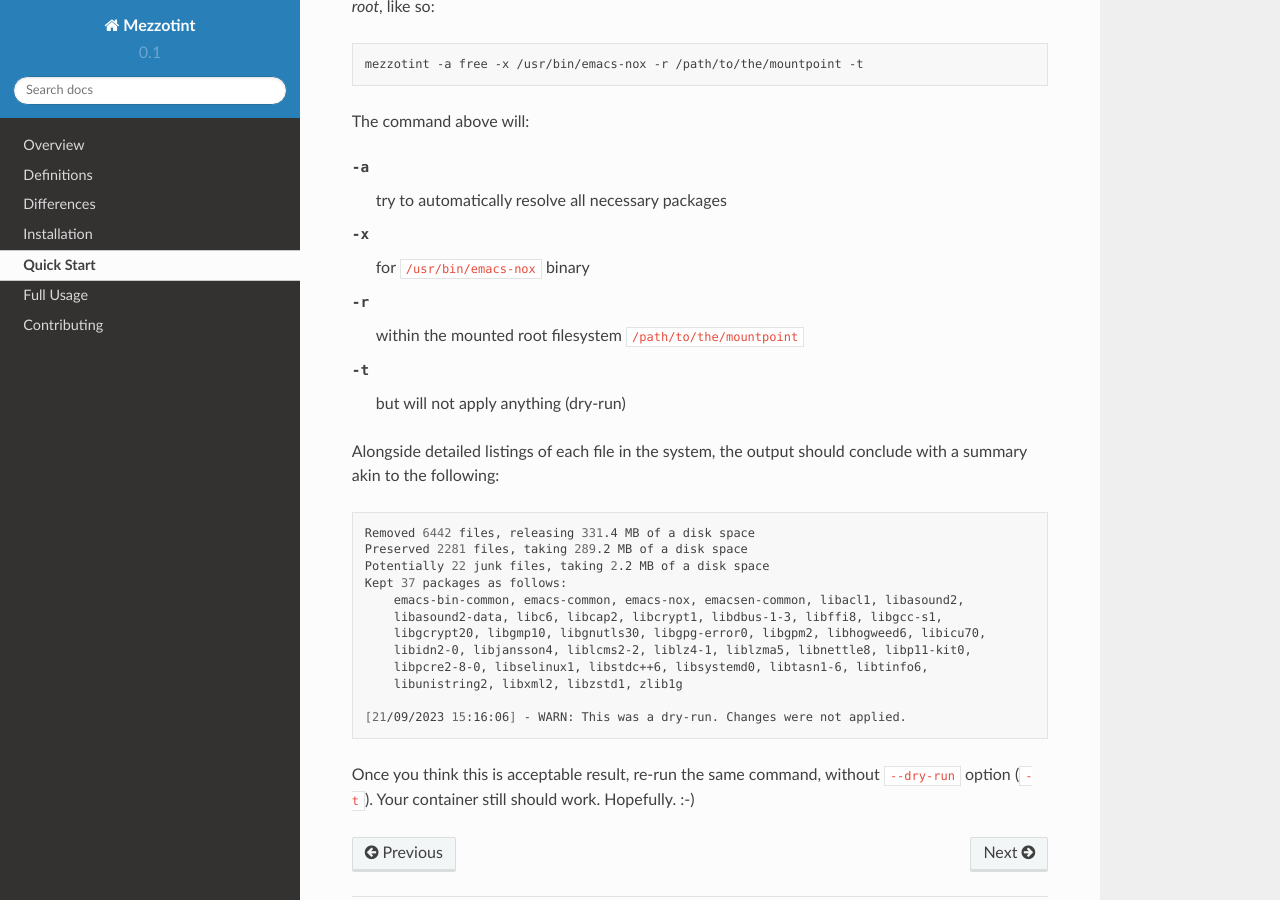
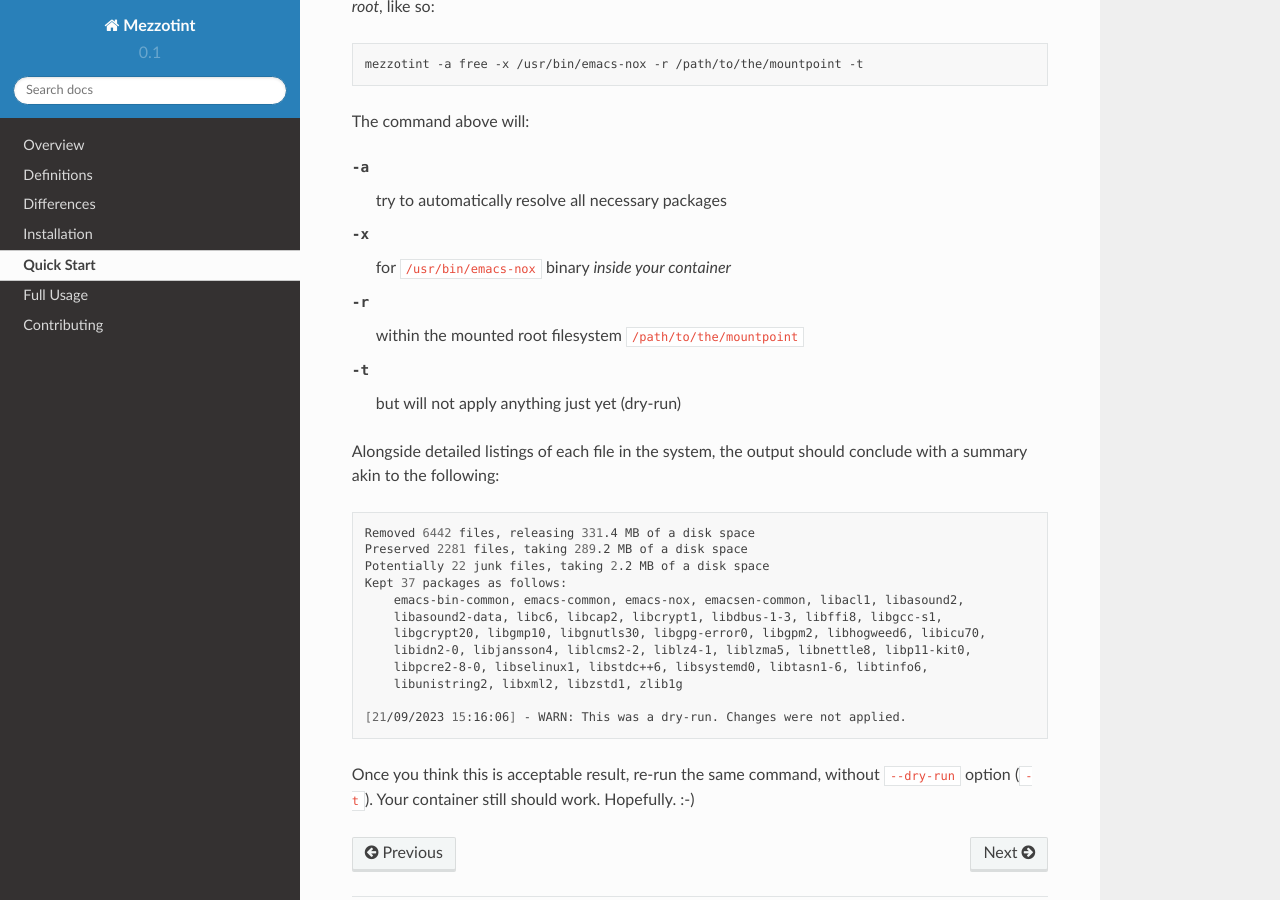
Before and after one commit to tinythings/mezzotint, a Sphinx documentation site: the page built from docs/quickstart.rst, in a window 1280 px wide and 900 px high, scrolled down 482 px. Built offline with Sphinx 7.4.7 and the Read the Docs theme 2.0.0, drawn with Linux system fonts in a browser that asks for light colours.

Commit message:
Add quickstart clarifications

```diff
--- a/docs/quickstart.rst
+++ b/docs/quickstart.rst
@@ -17,9 +17,9 @@ If you've already provisioned and configured your forthcoming container mountpoi
 The command above will:
 
 -a  try to automatically resolve all necessary packages
--x  for ``/usr/bin/emacs-nox`` binary
+-x  for ``/usr/bin/emacs-nox`` binary `inside your container`
 -r  within the mounted root filesystem ``/path/to/the/mountpoint``
--t  but will not apply anything (dry-run)
+-t  but will not apply anything just yet (dry-run)
 
 Alongside detailed listings of each file in the system, the output should conclude with a summary akin to the following:
 
```
